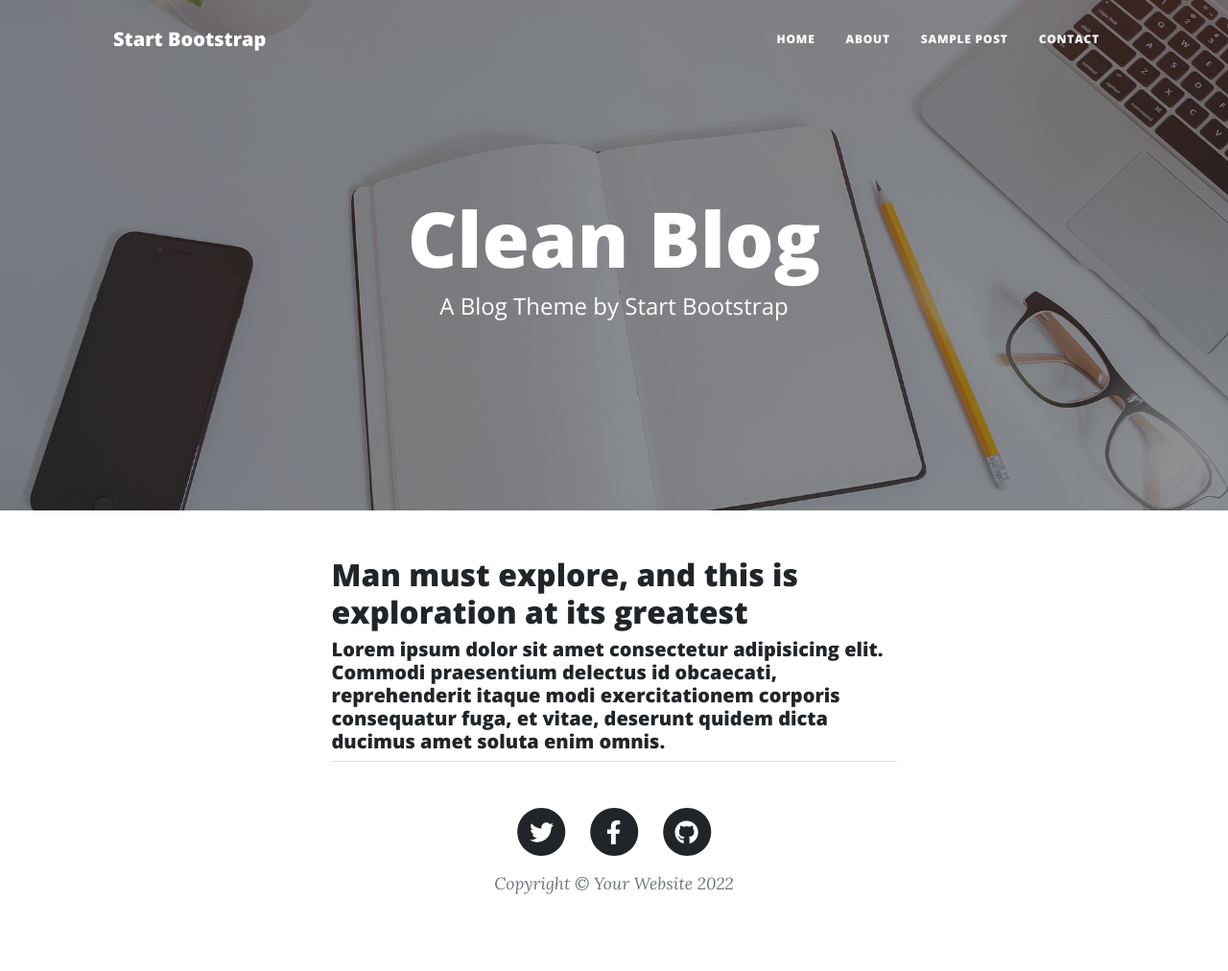
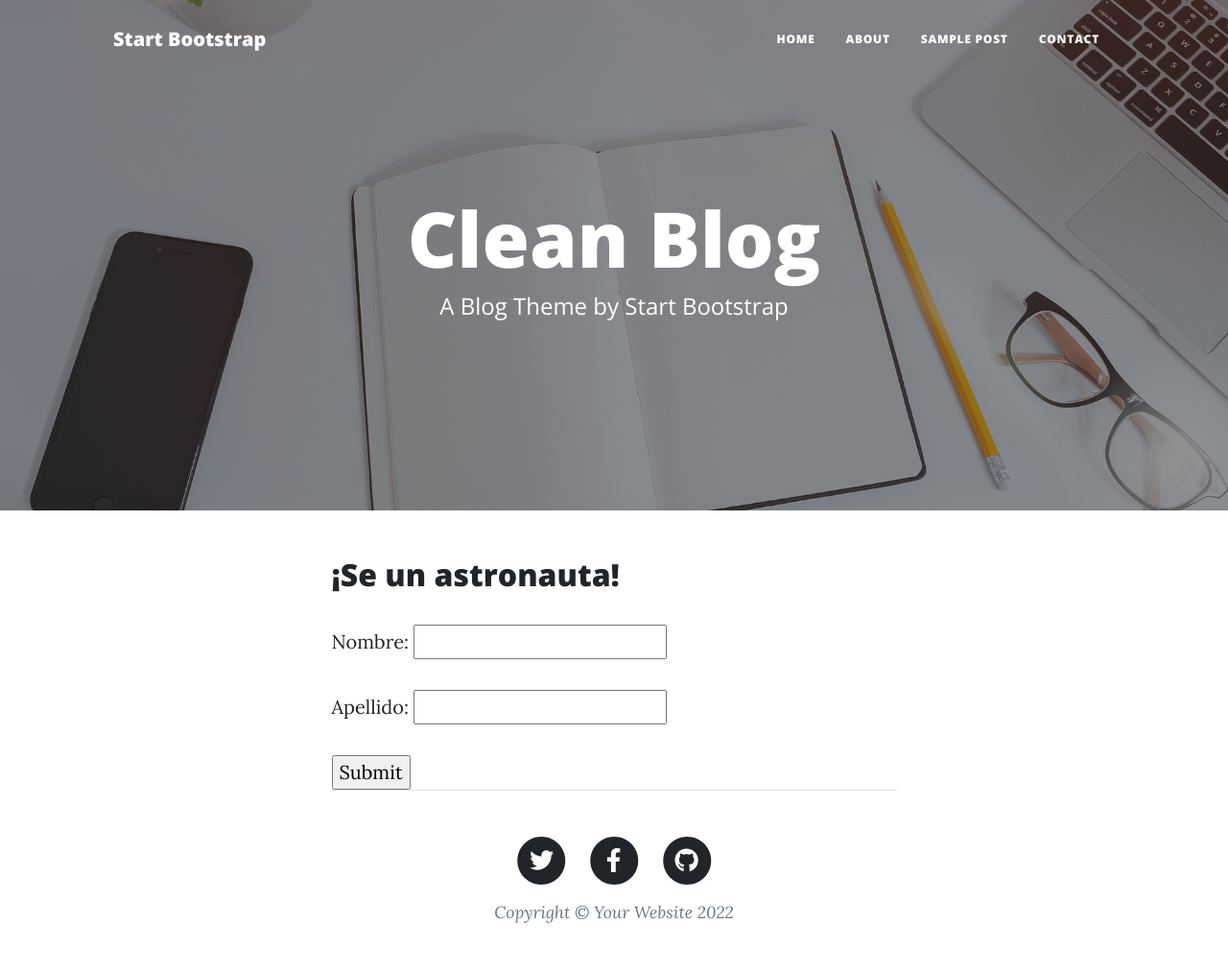
Before and after one commit to LucaForziati/primer_entrega, a Django app: page /inicio/crear_astronauta/ in a window 1280 px wide. Shown: the whole page at 96% size. Before the commit the page ends 932 px from the top, so only its background shows below. Run offline with Django 4.2, Linux system fonts and the light colour scheme; some libraries are stand-ins or nearby versions.

Commit message:
se agregò el formulario de astronauta

```diff
--- a/Primer_entrega/Astronauta/forms.py
+++ b/Primer_entrega/Astronauta/forms.py
@@ -1,18 +1,18 @@
 from django import forms
 
-class Astronauta(forms.Form):
+class Astronauta_formulario(forms.Form):
 
     nombre = forms.CharField()
     apellido = forms.CharField()
 
-class Peso_luna(forms.Form):
+class Peso_luna_formulario(forms.Form):
 
     peso = forms.FloatField()
 
-class Peso_marte(forms.Form):
+class Peso_marte_formulario(forms.Form):
 
     peso = forms.FloatField()
 
-class Vel_luz(forms.Form):
+class Vel_luz_formulario(forms.Form):
 
     distancia = forms.IntegerField()
--- a/Primer_entrega/Astronauta/templates/crear_astronauta.html
+++ b/Primer_entrega/Astronauta/templates/crear_astronauta.html
@@ -1,6 +1,12 @@
 {% extends "padre.html" %}
 {% block ContenidoQueCambia %}
-<h2 class="post-title">Man must explore, and this is exploration at its greatest</h2>
-<h5 class="post-subtitle">Lorem ipsum dolor sit amet consectetur adipisicing elit. Commodi praesentium delectus id obcaecati, reprehenderit itaque modi  exercitationem corporis consequatur fuga, et vitae, deserunt quidem dicta ducimus amet soluta enim omnis.</h5>
+<h2 class="post-title">¡Se un astronauta!</h2>
+<form action="" method = "POST"> {% csrf_token %}
+    <table>
+        {{astronauta_formulario.as_p}}
+    </table>
+    <input type="Submit">
+
+</form>
 
 {% endblock ContenidoQueCambia %}
--- a/Primer_entrega/Astronauta/views.py
+++ b/Primer_entrega/Astronauta/views.py
@@ -1,5 +1,7 @@
 from django.shortcuts import render
 
+from .models import Astronauta
+from .forms import Astronauta_formulario
 # Create your views here.
 
 def prueba_template(request):
@@ -16,4 +18,26 @@ def iniciar(request):
 
 def crear_astronauta(request):
 
-    return render(request, "crear_astronauta.html")
+    if request.method == "POST":
+
+        astronauta_formulario = Astronauta_formulario(request.POST)
+
+        if astronauta_formulario.is_valid():
+
+            astronauta_informacion = astronauta_formulario.cleaned_data
+
+            astronauta = Astronauta (
+                nombre = astronauta_formulario["nombre"],
+                apellido = astronauta_formulario["apellido"],
+                )
+            astronauta.save()
+
+            astronauta_contexto = astronauta_informacion
+
+            return render(request, "astronauta_creado.html", {"astronauta_contexto": astronauta_contexto, "id" : astronauta.id})
+
+    else:
+
+        astronauta_formulario = Astronauta_formulario()
+
+        return render(request, "crear_astronauta.html", {"astronauta_formulario": astronauta_formulario})
```
Also changed, not shown: Primer_entrega/Astronauta/templates/astronauta_creado.html (added, +11 -0 lines), Primer_entrega/db.sqlite3.
